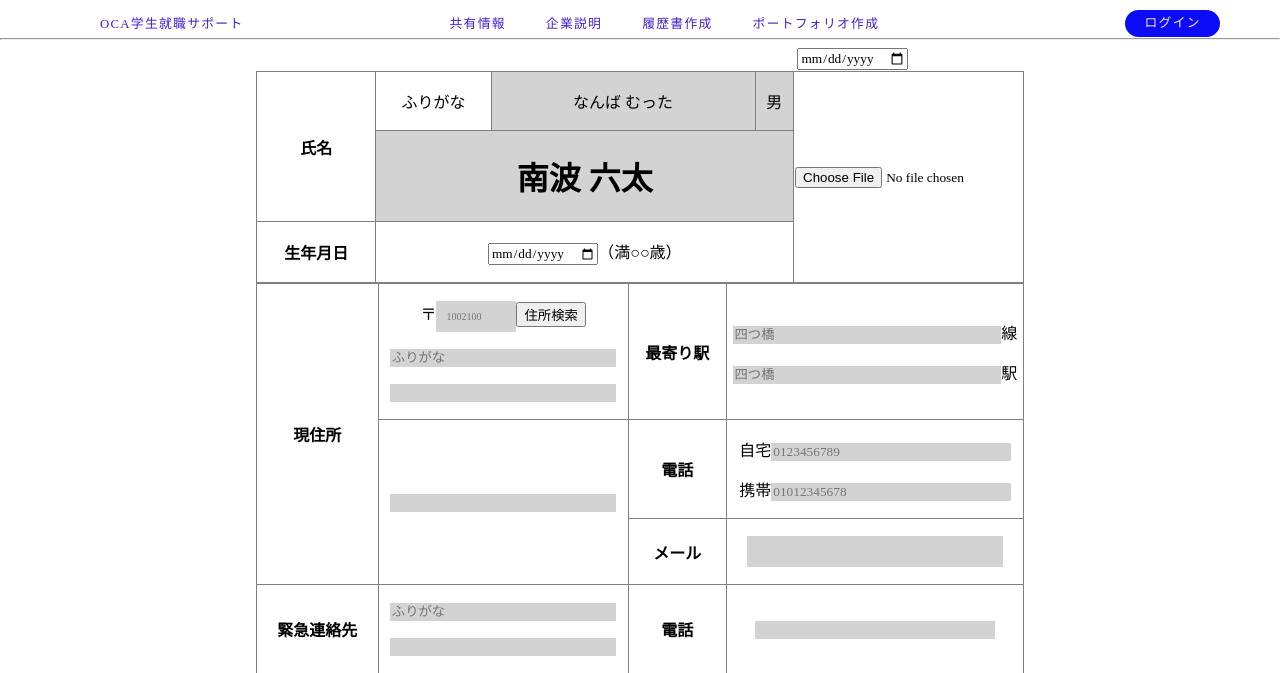
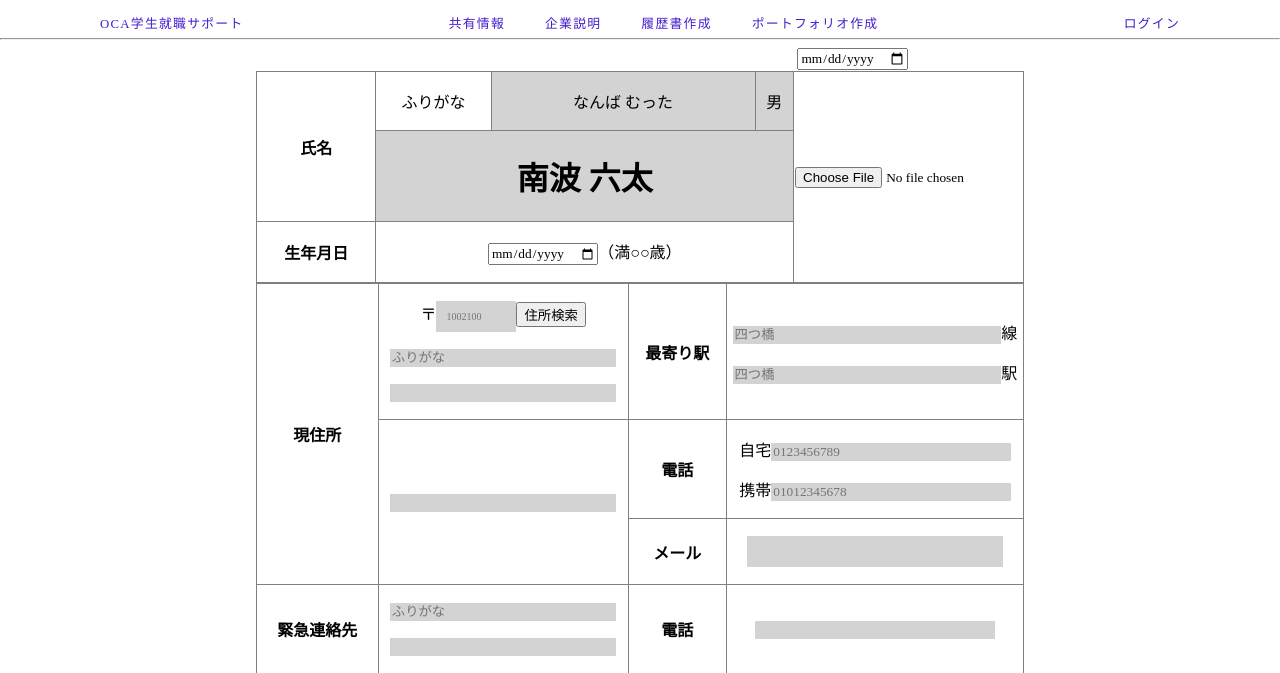
Before and after one commit to Employment-support/project, a PHP site: page /views/vie_resume_create.php in a window 1280 px wide. Shown: the top 673 px of the page. Run offline with PHP 8.4, Linux system fonts and the light colour scheme.

Commit message:
Add files via upload

```diff
--- a/app/static/css/navi.css
+++ b/app/static/css/navi.css
@@ -50,15 +50,7 @@ li.right {
   width:100%;
   height:auto;
 }
-.contact{
-  margin-left:auto;
-  margin-right:0;
-  padding:.5em 1.5em;
-  background:rgb(11, 11, 247);
-  /* font-size:14px; */
-  border-radius:30px 30px 30px 30px;
-  color: antiquewhite;
-}
+
 
 @media screen and (max-width: 428px) {
   nav {
```
Also changed, not shown: app/static/css/briefing_create.css (added, +15 -0 lines), app/static/css/portfolio_inf.css (added, +16 -0 lines).
